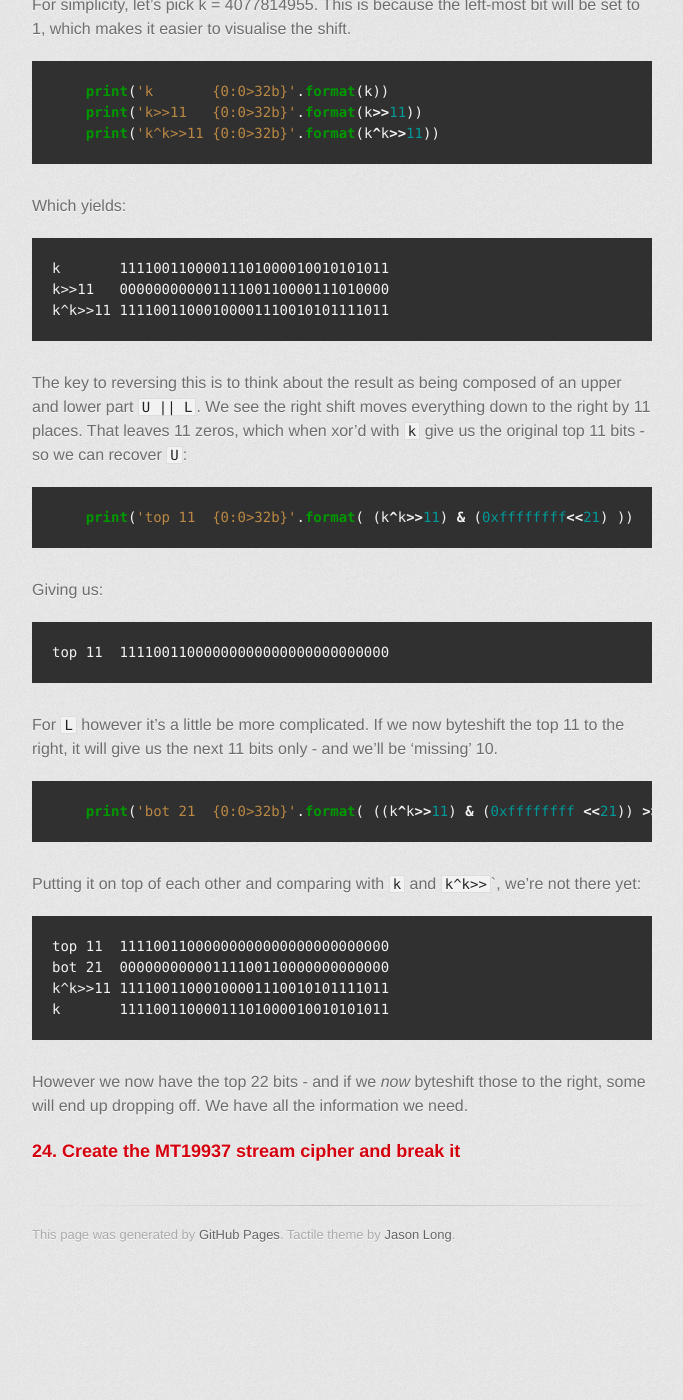
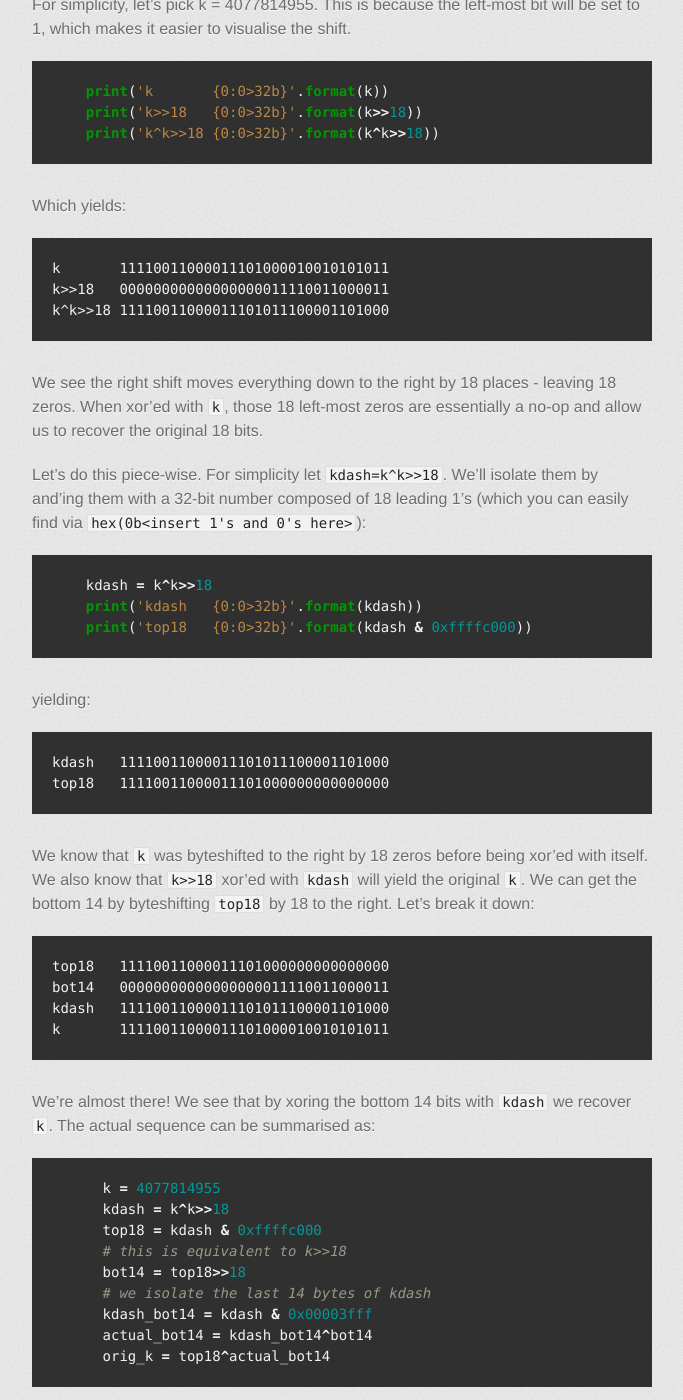
Before and after one commit to axiomiety/axiomiety.github.io, a Jekyll site: the page built from writeups/cryptopals3.markdown, in a window 1280 px wide and 1400 px high, scrolled down 4811 px. Shown: the whole window, without its empty margins (298-981 px from the left). Built offline with Jekyll 4.4.1, drawn with Linux system fonts in a browser that asks for light colours; nearby versions of some CDN libraries; some web fonts are replaced; before the commit the page ends 6085 px from its top, so only the background shows below that; some of the changed text lies outside the part shown.

Commit message:
bitshifting

```diff
--- a/writeups/cryptopals3.markdown
+++ b/writeups/cryptopals3.markdown
@@ -188,40 +188,65 @@ For simplicity, let's pick k = 4077814955. This is because the left-most bit wil
 
 {% highlight python %}
     print('k       {0:0>32b}'.format(k))
-    print('k>>11   {0:0>32b}'.format(k>>11))
-    print('k^k>>11 {0:0>32b}'.format(k^k>>11))
+    print('k>>18   {0:0>32b}'.format(k>>18))
+    print('k^k>>18 {0:0>32b}'.format(k^k>>18))
 {% endhighlight %}
 
 Which yields:
 
     k       11110011000011101000010010101011
-    k>>11   00000000000111100110000111010000
-    k^k>>11 11110011000100001110010101111011
+    k>>18   00000000000000000011110011000011
+    k^k>>18 11110011000011101011100001101000
 
-The key to reversing this is to think about the result as being composed of an upper and lower part `U || L`. We see the right shift moves everything down to the right by 11 places. That leaves 11 zeros, which when xor'd with `k` give us the original top 11 bits - so we can recover `U`:
+We see the right shift moves everything down to the right by 18 places - leaving 18 zeros. When xor'ed with `k`, those 18 left-most zeros are essentially a no-op and allow us to recover the original 18 bits.
+
+Let's do this piece-wise. For simplicity let `kdash=k^k>>18`. We'll isolate them by and'ing them with a 32-bit number composed of 18 leading 1's (which you can easily find via `hex(0b<insert 1's and 0's here>`):
 
 {% highlight python %}
-    print('top 11  {0:0>32b}'.format( (k^k>>11) & (0xffffffff<<21) ))
+    kdash = k^k>>18
+    print('kdash   {0:0>32b}'.format(kdash))
+    print('top18   {0:0>32b}'.format(kdash & 0xffffc000))
 {% endhighlight %}
 
-Giving us:
+yielding:
 
-    top 11  11110011000000000000000000000000
+    kdash   11110011000011101011100001101000
+    top18   11110011000011101000000000000000
 
-For `L` however it's a little be more complicated. If we now byteshift the top 11 to the right, it will give us the next 11 bits only - and we'll be 'missing' 10.
+We know that `k` was byteshifted to the right by 18 zeros before being xor'ed with itself. We also know that `k>>18` xor'ed with `kdash` will yield the original `k`. We can get the bottom 14 by byteshifting `top18` by 18 to the right. Let's break it down:
+
+    top18   11110011000011101000000000000000
+    bot14   00000000000000000011110011000011
+    kdash   11110011000011101011100001101000
+    k       11110011000011101000010010101011
+
+We're almost there! We see that by xoring the bottom 14 bits with `kdash` we recover `k`. The actual sequence can be summarised as:
 
 {% highlight python %}
-    print('bot 21  {0:0>32b}'.format( ((k^k>>11) & (0xffffffff <<21)) >> 11))
+      k = 4077814955
+      kdash = k^k>>18
+      top18 = kdash & 0xffffc000
+      # this is equivalent to k>>18
+      bot14 = top18>>18
+      # we isolate the last 14 bytes of kdash
+      kdash_bot14 = kdash & 0x00003fff
+      actual_bot14 = kdash_bot14^bot14
+      orig_k = top18^actual_bot14
 {% endhighlight %}
 
-Putting it on top of each other and comparing with `k` and `k^k>>``, we're not there yet:
+That was the last step. Now let's recover the one before that:
 
-    top 11  11110011000000000000000000000000
-    bot 21  00000000000111100110000000000000
-    k^k>>11 11110011000100001110010101111011
-    k       11110011000011101000010010101011
+    y ^= (y << 15) & 0xEFC60000
+
+Just as before, we'll break it down. Let's keep `k` as defined above and let `m` be the mask `0xEFC60000`.
+
+    k                  11110011000011101000010010101011
+    (k<<15)&0xffffffff 01000010010101011000000000000000
+    0xefc60000         11101111110001100000000000000000
+    (k<<15)&0xefc60000 01000010010001000000000000000000
+
+For the 2nd step we need to mask with `0xFFFFFFFF` because we want to keep the numbers as 32-bit.
 
 
-However we now have the top 22 bits - and if we *now* byteshift those to the right, some will end up dropping off. We have all the information we need.
 
 ### 24. Create the MT19937 stream cipher and break it ###
```
